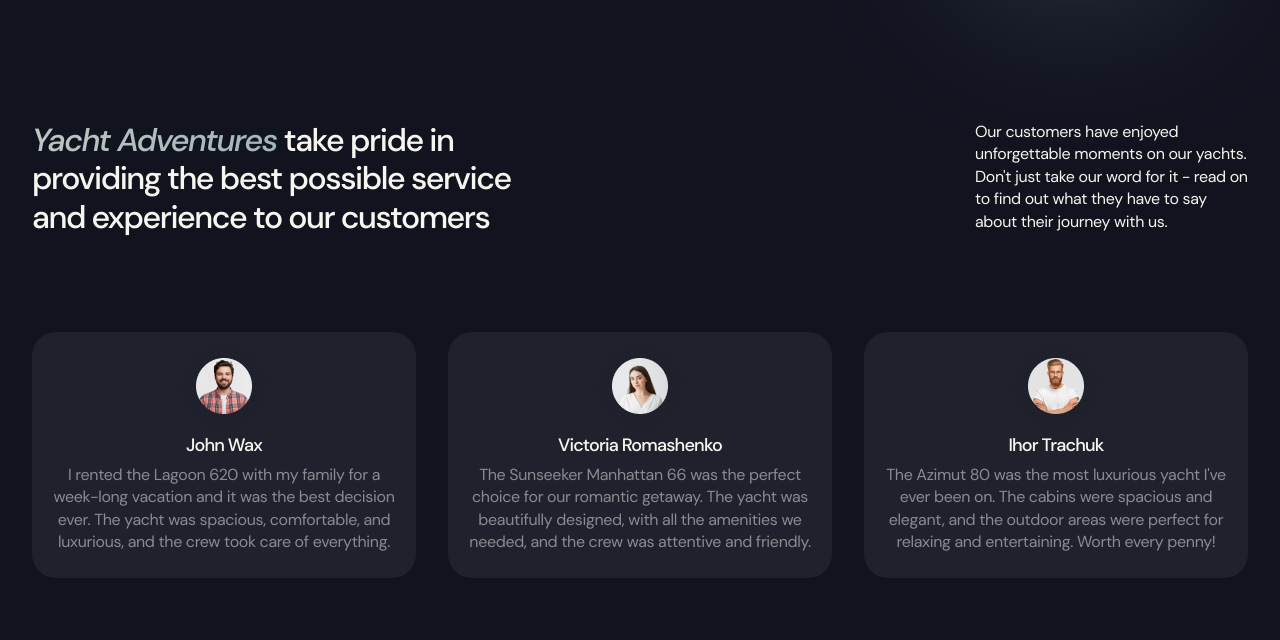
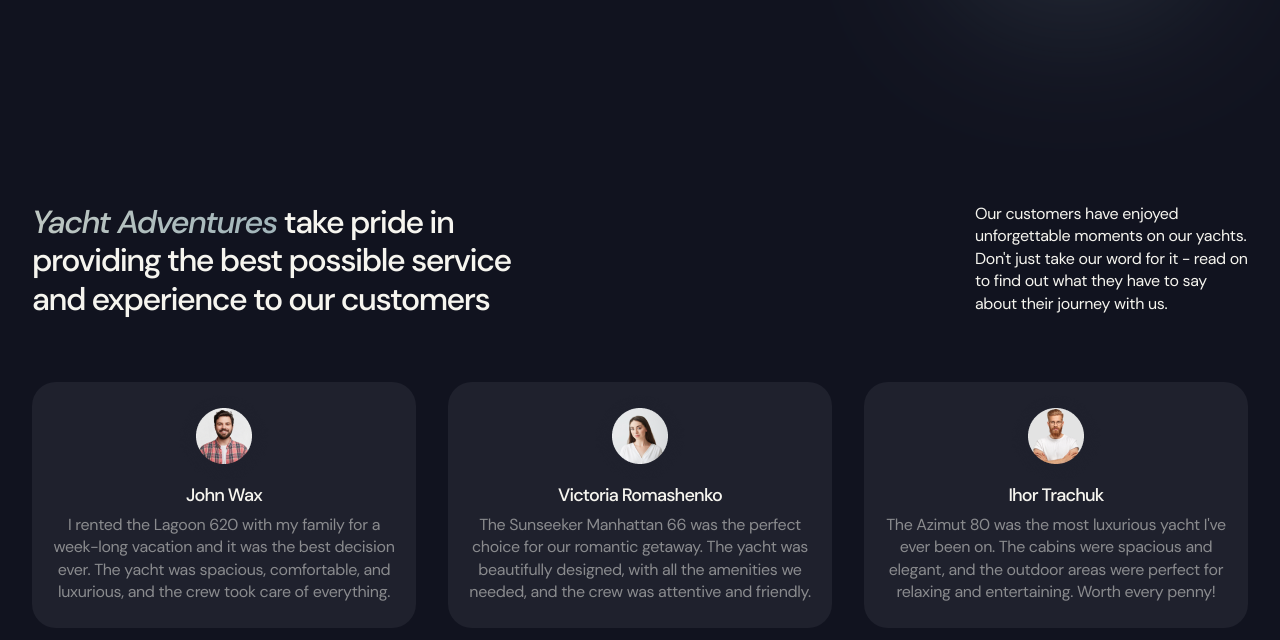
Before and after one commit to Debeluk/project-DreamSails, a website built with Vite: page src/index.html in a window 1280 px wide. Shown: the part 4940-5580 px from the top of the page. Built offline with nearby package versions, Linux system fonts and the light colour scheme; files whose address does not match are found by name.

Commit message:
padding-top-bottom (#53)

```diff
--- a/src/css/review.css
+++ b/src/css/review.css
@@ -34,6 +34,32 @@ img {
 }
 
 /* Mobile */
+@media only screen and (min-width: 320px) {
+  .review {
+    padding-top: 40px;
+    padding-bottom: 14px;
+  }
+}
+
+/* Tablet */
+@media only screen and (min-width: 768px) {
+  .review {
+    padding-top: 50px;
+    padding-bottom: 32px;
+  }
+}
+
+/* Desktop */
+@media only screen and (min-width: 1280px) {
+  .review {
+    padding-top: 82px;
+      /* padding-right: 32px; */
+      padding-bottom: 64px;
+      /* padding-left: 32px; */
+  }
+}
+
+/* Mobile */
 .container {
   margin: 0 auto;
   padding: 0 20px;
@@ -50,10 +76,9 @@ img {
 }
 
 /* Desktop */
-@media (min-width: 1280px) {
+@media only screen and (min-width: 1280px) {
   .container {
     margin: 0 auto;
-    padding: 0 32px;
     max-width: 1280px;
   }
 }
@@ -64,7 +89,6 @@ img {
     display: flex;
     flex-direction: column;
     align-items: center;
-    margin-top: 40px;
     margin-bottom: 40px;
   }
 }
@@ -74,7 +98,6 @@ img {
   .container-paragrafs {
     display: flex;
     flex-direction: column;
-    margin-top: 50px;
     margin-bottom: 64px;
   }
 }
@@ -85,8 +108,6 @@ img {
     display: flex;
     flex-direction: row;
     justify-content: space-between;
-    margin-top: 82px;
-    margin-bottom: 64px;
   }
 }
 
@@ -115,7 +136,6 @@ img {
 /* Mobile */
 @media only screen and (min-width: 320px) and (max-width: 767px) {
   .paragraf-review1 {
-    margin-top: 40px;
     margin-bottom: 24px;
     margin-left: 0;
     margin-right: 0;
@@ -131,6 +151,13 @@ img {
     letter-spacing: -1.44px;
     margin-bottom: 32px;
     max-width: 497px;
+  }
+}
+
+/* Desktop */
+@media only screen and (min-width: 1280px) {
+  .paragraf-review1 {
+    margin-bottom: 0;
   }
 }
 
@@ -196,7 +223,6 @@ img {
     align-items: center;
     justify-content: center;
     gap: 16px;
-    margin-bottom: 14px;
   }
 }
 
@@ -206,7 +232,6 @@ img {
     display: flex;
     flex-wrap: wrap;
     gap: 24px 16px;
-    margin-bottom: 32px;
     justify-content: center;
   }
 }
@@ -217,7 +242,6 @@ img {
     display: flex;
     flex-direction: row;
     gap: 32px;
-    margin-bottom: 64px;
     justify-content: space-between;
   }
 }
```
